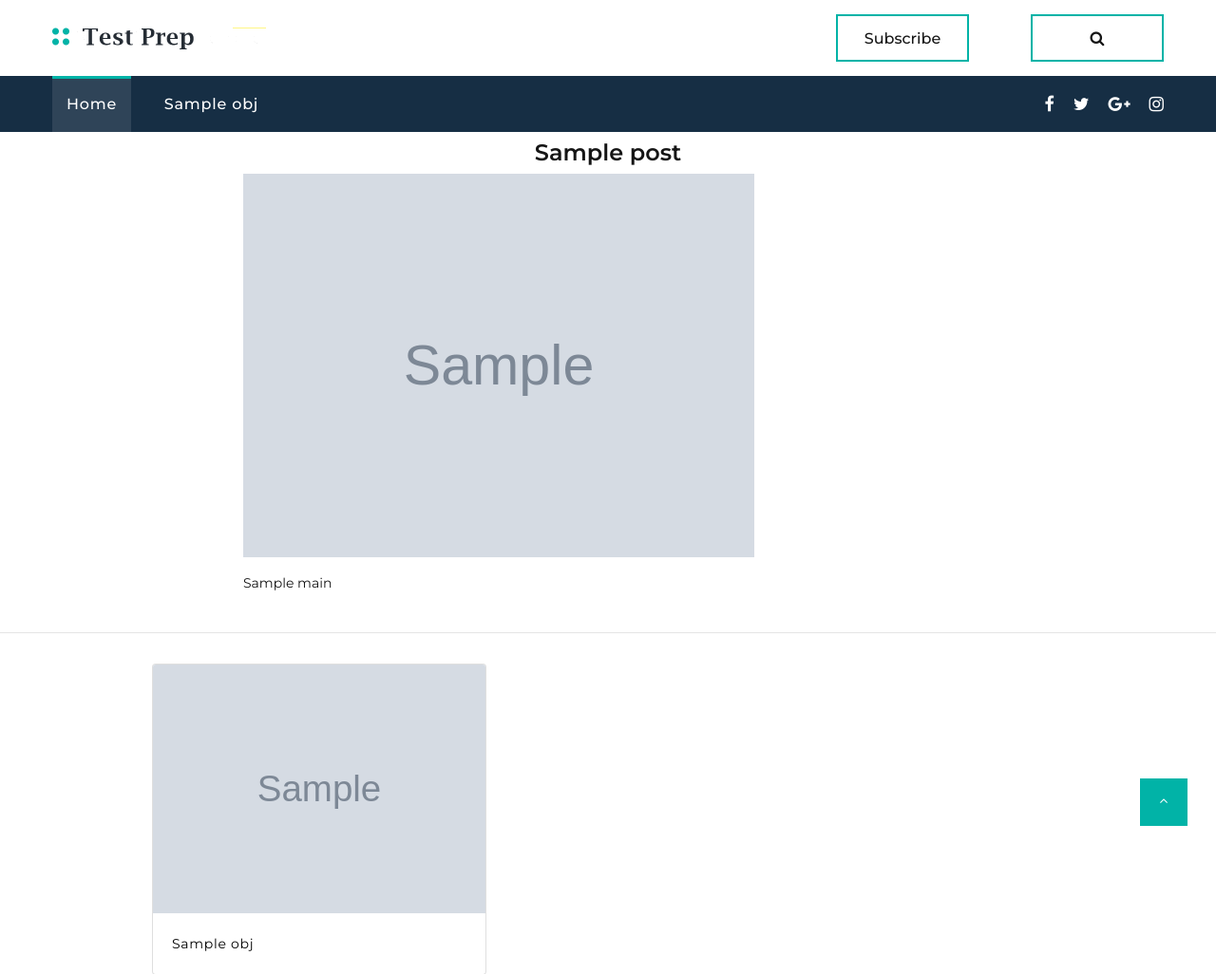
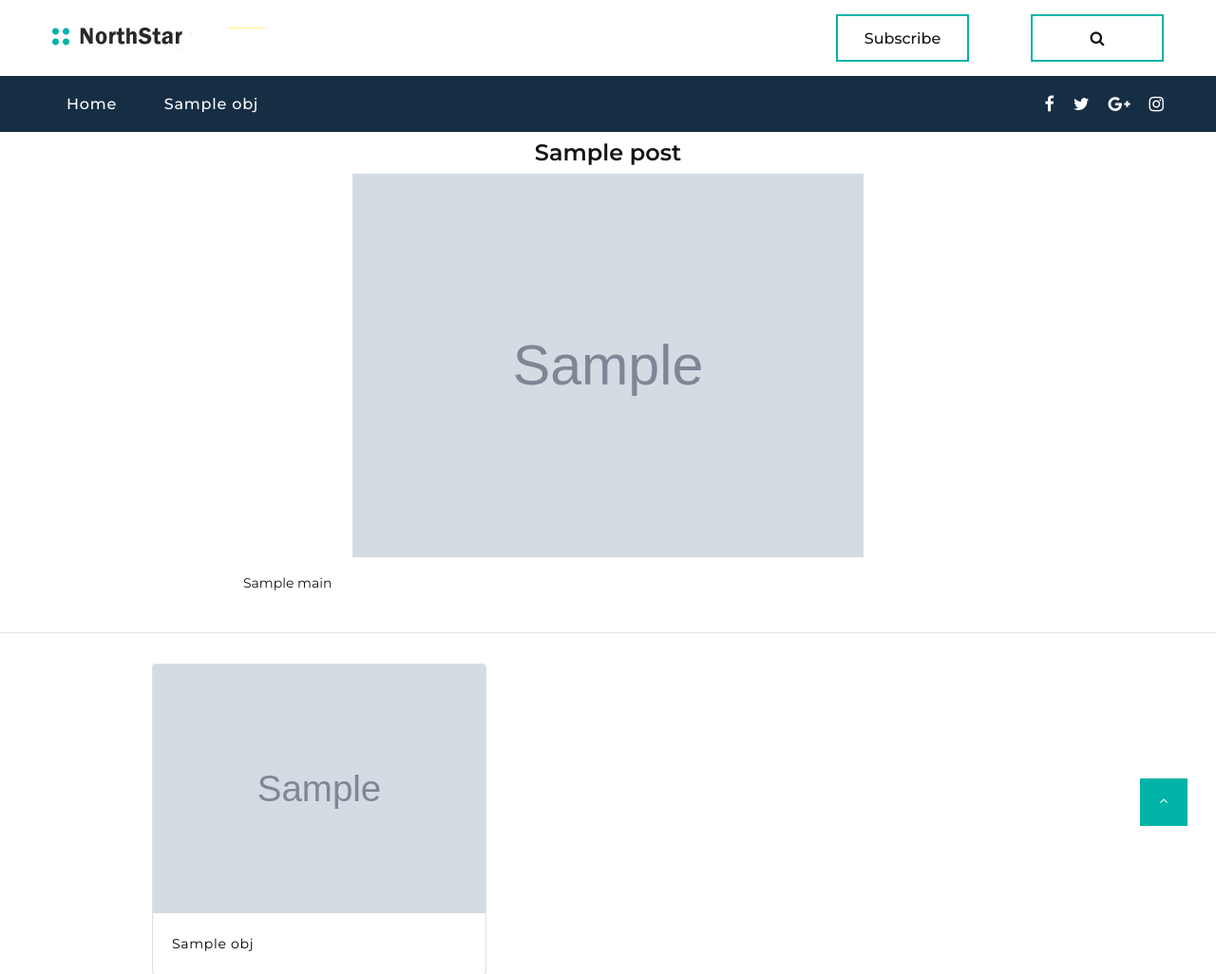
Before and after one commit to EduardOmanyala/north, a Django app: template core/templates/core/post-detail.html in a window 1280 px wide. Shown: the top 1026 px of the page at 95% size. Run offline with Django 4.2, Linux system fonts and the light colour scheme; the template is opened without the code that fills it: most values are stand-ins (such as "Sample title", 1, 10 or a date in 2020); grey boxes marked "Sample" are stand-in pictures.

Commit message:
latest updates2

```diff
--- a/core/categoryContext.py
+++ b/core/categoryContext.py
@@ -5,4 +5,5 @@
 def get_cats(request):
     catListMain = Category.objects.all().order_by('-id')[:4]
     mainsfooter = Blog.objects.filter(type="Main").order_by('-created_at')[:2]
+
     return{'catListMain':catListMain, 'mainsfooter':mainsfooter}
--- a/core/models.py
+++ b/core/models.py
@@ -4,6 +4,7 @@
 import string
 import random
 from django.utils.text import slugify
+from django.urls import reverse
 
 
 TYPE_CHOICES = (
@@ -28,6 +29,9 @@
         #self.slug = self.generate_slug()
         self.slug = slugify(self.title)
         return super().save(*args, **kwargs)
+
+    def get_absolute_url(self):
+        return reverse('cat-posts', kwargs={'id': self.id, 'slug': self.slug})
 
 
 class Blog(models.Model):
--- a/core/templates/core/base3.html
+++ b/core/templates/core/base3.html
@@ -58,7 +58,7 @@
                   <button class="rd-navbar-toggle" data-rd-navbar-toggle=".rd-navbar-nav-wrap"><span></span></button>
                   <!-- RD Navbar Brand-->
                   <div class="rd-navbar-brand">
-                    <!--Brand--><a class="brand" href="{% url 'home' %}"><img src="{% static 'core/images3/3logo-default-450x37.png' %}" alt="" width="225" height="18"/></a>
+                    <!--Brand--><a class="brand" href="{% url 'home' %}"><img src="{% static 'core/images3/logofin2.png' %}" alt="" width="225" height="18"/></a>
                   </div>
                 </div>
 
@@ -69,7 +69,7 @@
                   <ul class="rd-navbar-corporate-contacts">
                     <li>
                       <div class="unit unit-spacing-xs">
-                        <a class="button button-md button-default-outline-2 button-ujarak" href="{% url 'search' %}">Subscribe</a>
+                        <a class="button button-md button-default-outline-2 button-ujarak" href="{% url 'post' %}">Post</a>
                         <div class="unit-left"><span class="icon fa fa-user dropdown-toggle" data-toggle="dropdown"></span> <span class="caret"></span>
 
                           <ul class="dropdown-menu">
@@ -112,10 +112,10 @@
                   </ul>
                   <!-- RD Navbar Nav-->
                   <ul class="rd-navbar-nav">
-                    <li class="rd-nav-item active"><a class="rd-nav-link" href="{% url 'home' %}">Home</a>
+                    <li class="rd-nav-item {% if request.resolver_match.url_name == 'home' %}active{% endif %}"><a class="rd-nav-link" href="{% url 'home' %}">Home</a>
                     </li>
                     {% for obj in catListMain %}
-                    <li class="rd-nav-item"><a class="rd-nav-link" href="{% url 'cat-posts' obj.id obj.slug %}">{{ obj.title }}</a>
+                    <li class="rd-nav-item {% if request.path == obj.get_absolute_url %}active{% endif %}"><a class="rd-nav-link" href="{% url 'cat-posts' obj.id obj.slug %}">{{ obj.title }}</a>
                     </li>
                     {% endfor  %}
                   </ul>
--- a/core/templates/core/post-detail.html
+++ b/core/templates/core/post-detail.html
@@ -12,7 +12,9 @@
 
         <h4 style="margin-top: 1%; margin-bottom: 1%;text-align: center;">{{ post.title}} </h4>
         {% if post.image %}
+        <div style="display: flex; justify-content: center; align-items: center;">
         <img src="{{ post.image.url }}" style="min-width: 70%; max-width: 90%; height: auto;" alt="...">
+        </div>
         {% endif %}
         {% if post.main %}
         <p style="text-align: left;">{{ post.main|safe}}</p>
```
Also changed, not shown: core/static/core/images3/lognstar.png (added), core/static/core/images3/logofin.png (added), core/static/core/images3/logofin2.png (added), core/static/core/images3/test34.png (added), db.sqlite3.
